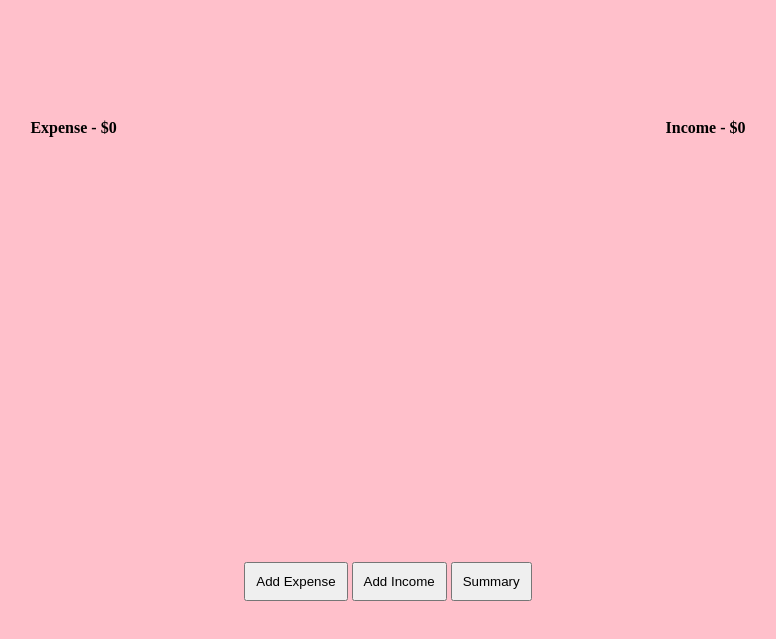
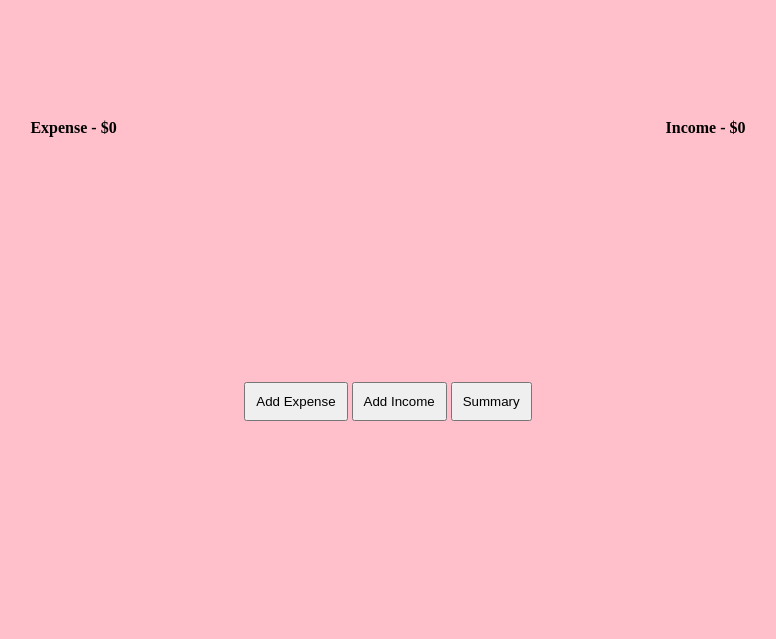
Before and after one commit to Alvin2810/Sprint_2, a plain HTML site: page index.html in a window 1280 px wide. Shown: the part 113-752 px from the top of the page, without its empty margins (252-1028 px from the left). Drawn offline with nearby package versions, Linux system fonts and the light colour scheme.

Commit message:
linking new css to html

```diff
--- a/index.html
+++ b/index.html
@@ -2,6 +2,7 @@
 <html lang="en">
 <head>
   <link href="max_screen_website.css" rel="stylesheet">
+  <link href="min_screen_website.css" rel="stylesheet">
   <meta charset="utf-8">
   <meta name="viewport" content="width=device-width, initial-scale=1">
   <title>
```
